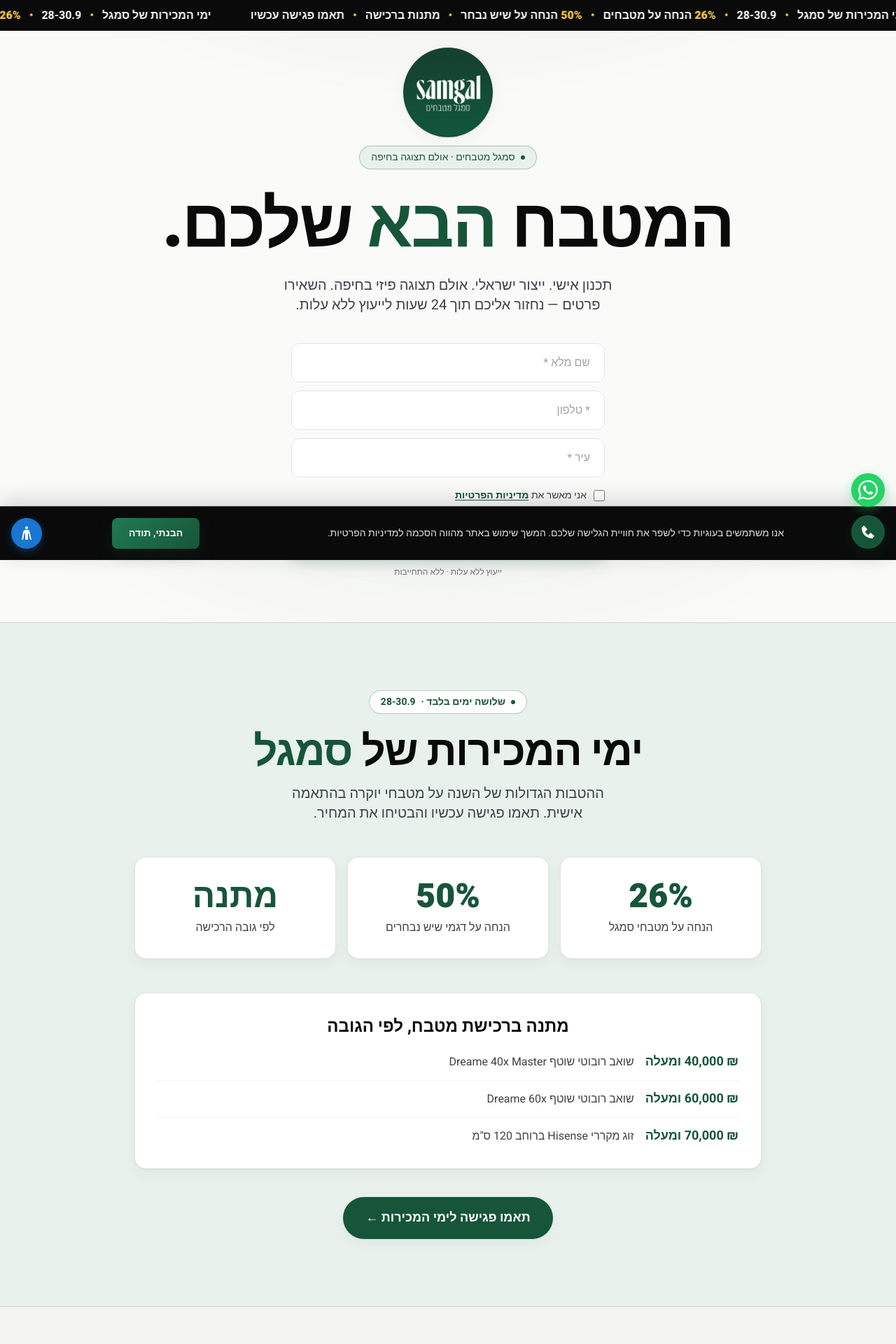
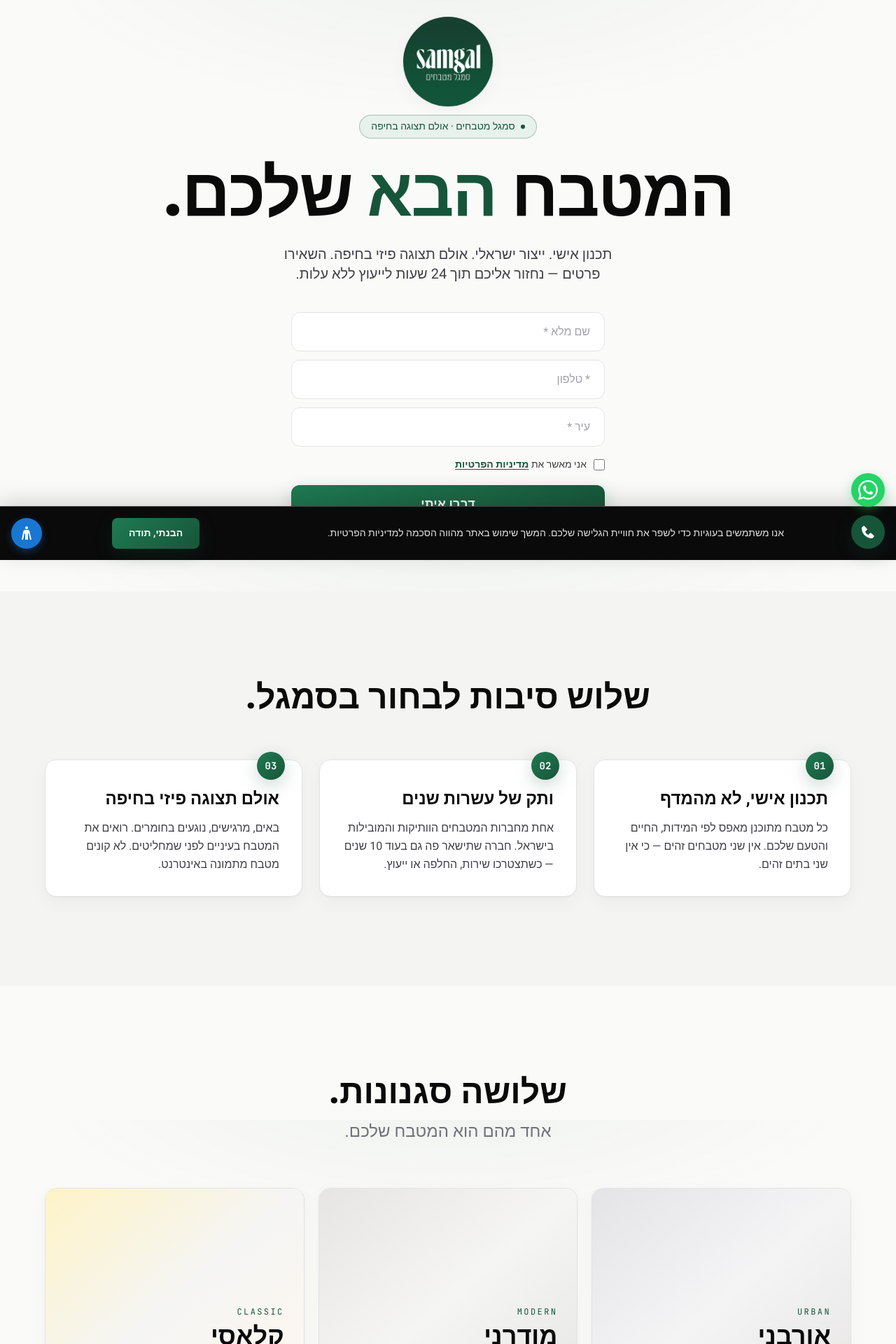
Before and after one commit to renumberagency/samgal-landing, a Next.js app: page / in a window 1280 px wide. Shown: the top 1920 px of the page at 70% size. Built offline with nearby package versions, Linux system fonts and the light colour scheme.

Commit message:
Remove sale-days promotion (ended 30.9)
Remove SaleBar, SaleSection and the Sale.tsx component. Meta pixel,
Lead event and click-tracking stay (they are permanent, not part of
the promo).

Co-Authored-By: Claude Opus 4.8 <noreply@anthropic.com>

```diff
--- a/app/(public)/layout.tsx
+++ b/app/(public)/layout.tsx
@@ -3,12 +3,10 @@ import AccessibilityWidget from "@/components/AccessibilityWidget";
 import ContactButtons from "@/components/ContactButtons";
 import Header from "@/components/Header";
 import Tracker from "@/components/Tracker";
-import { SaleBar } from "@/components/Sale";
 
 export default function PublicLayout({ children }: { children: React.ReactNode }) {
   return (
     <>
-      <SaleBar />
       <Header />
       {children}
       <CookieBanner />
--- a/app/(public)/page.tsx
+++ b/app/(public)/page.tsx
@@ -3,13 +3,11 @@ import WhySamgal from "@/components/WhySamgal";
 import StylesGallery from "@/components/StylesGallery";
 import HowItWorks from "@/components/HowItWorks";
 import FinalCTA from "@/components/FinalCTA";
-import { SaleSection } from "@/components/Sale";
 
 export default function HomePage() {
   return (
     <main className="relative">
       <Hero />
-      <SaleSection />
       <WhySamgal />
       <StylesGallery />
       <HowItWorks />
--- a/components/Sale.tsx
+++ /dev/null
@@ -1,136 +0,0 @@
-"use client";
-
-// קומפוננטת מבצע ימי המכירות 28-30.9. קובץ נפרד — להסרה מלאה ב-1.10 (git checkout pre-sale-2809).
-import { track } from "./Tracker";
-
-const LTR = "inline-block [unicode-bidi:isolate]";
-
-function BarItem() {
-  return (
-    <span className="mx-5 sm:mx-7">
-      ימי המכירות של סמגל
-      <span className="mx-3 text-[#F0C044]">•</span>
-      <span dir="ltr" className={LTR}>28-30.9</span>
-      <span className="mx-3 text-[#F0C044]">•</span>
-      <b className="text-[#F0C044]">26%</b> הנחה על מטבחים
-      <span className="mx-3 text-[#F0C044]">•</span>
-      <b className="text-[#F0C044]">50%</b> הנחה על שיש נבחר
-      <span className="mx-3 text-[#F0C044]">•</span>
-      מתנות ברכישה
-      <span className="mx-3 text-[#F0C044]">•</span>
-      תאמו פגישה עכשיו
-    </span>
-  );
-}
-
-export function SaleBar() {
-  const run = (
-    <>
-      <BarItem />
-      <BarItem />
-      <BarItem />
-    </>
-  );
-  return (
-    <a
-      href="#sale"
-      onClick={() => track("sale_bar_click")}
-      aria-label="ימי המכירות של סמגל 28-30.9 - תאמו פגישה"
-      dir="ltr"
-      className="block bg-ink-950 text-white text-sm sm:text-base font-semibold
-        py-2.5 overflow-hidden whitespace-nowrap"
-    >
-      <span className="sale-marquee inline-block will-change-transform">
-        {run}
-        {run}
-      </span>
-      <style>{`
-        .sale-marquee { animation: sale-scroll 30s linear infinite; }
-        @keyframes sale-scroll { from { transform: translateX(0); } to { transform: translateX(-50%); } }
-        @media (prefers-reduced-motion: reduce) { .sale-marquee { animation: none; } }
-      `}</style>
-    </a>
-  );
-}
-
-const PERKS = [
-  { big: "26%", label: "הנחה על מטבחי סמגל" },
-  { big: "50%", label: "הנחה על דגמי שיש נבחרים" },
-  { big: "מתנה", label: "לפי גובה הרכישה" },
-];
-
-const GIFTS = [
-  { th: "40,000 ₪", plus: "ומעלה", gift: "שואב רובוטי שוטף Dreame 40x Master" },
-  { th: "60,000 ₪", plus: "ומעלה", gift: "שואב רובוטי שוטף Dreame 60x" },
-  { th: "70,000 ₪", plus: "ומעלה", gift: 'זוג מקררי Hisense ברוחב 120 ס"מ' },
-];
-
-export function SaleSection() {
-  return (
-    <section
-      id="sale"
-      className="scroll-mt-4 py-16 sm:py-24 px-4 bg-samgal-tint border-y border-samgal/15"
-    >
-      <div className="max-w-4xl mx-auto text-center">
-        <span
-          className="inline-flex items-center gap-2 px-4 py-1.5 rounded-full
-            border border-samgal/30 bg-canvas-pure text-samgal text-sm font-semibold mb-6"
-        >
-          <span className="w-1.5 h-1.5 rounded-full bg-samgal" />
-          שלושה ימים בלבד · <span dir="ltr" className={LTR}>28-30.9</span>
-        </span>
-
-        <h2 className="text-4xl sm:text-6xl font-black tracking-tight text-ink-950 text-balance mb-4">
-          ימי המכירות של <span className="text-samgal">סמגל</span>
-        </h2>
-        <p className="text-lg sm:text-xl text-ink-700 max-w-2xl mx-auto text-balance mb-12">
-          ההטבות הגדולות של השנה על מטבחי יוקרה בהתאמה אישית. תאמו פגישה עכשיו והבטיחו את המחיר.
-        </p>
-
-        {/* שלוש הטבות מרכזיות */}
-        <div className="grid grid-cols-1 sm:grid-cols-3 gap-4 mb-12">
-          {PERKS.map((p) => (
-            <div
-              key={p.label}
-              className="rounded-2xl bg-canvas-pure border border-samgal/15 shadow-card p-6 sm:p-8"
-            >
-              <div className="text-4xl sm:text-5xl font-black text-samgal mb-2">{p.big}</div>
-              <div className="text-ink-700 font-medium text-balance">{p.label}</div>
-            </div>
-          ))}
-        </div>
-
-        {/* מדרגות המתנות */}
-        <div className="rounded-2xl bg-canvas-pure border border-samgal/15 shadow-card p-6 sm:p-8 mb-10 text-right">
-          <h3 className="text-xl sm:text-2xl font-bold text-ink-950 mb-5 text-center">
-            מתנה ברכישת מטבח, לפי הגובה
-          </h3>
-          <ul className="flex flex-col gap-3">
-            {GIFTS.map((g) => (
-              <li
-                key={g.th}
-                className="flex flex-col sm:flex-row sm:items-center gap-1 sm:gap-4
-                  border-b border-ink-100 last:border-0 pb-3 last:pb-0"
-              >
-                <span className="shrink-0 font-bold text-samgal text-lg min-w-[120px]">
-                  <span dir="ltr" className={LTR}>{g.th}</span> {g.plus}
-                </span>
-                <span className="text-ink-700">{g.gift}</span>
-              </li>
-            ))}
-          </ul>
-        </div>
-
-        <a
-          href="#final-cta"
-          onClick={() => track("sale_cta_click")}
-          className="inline-flex items-center justify-center gap-2 rounded-full
-            bg-samgal hover:bg-samgal-dark text-white font-bold text-lg
-            px-8 py-4 shadow-card transition-colors"
-        >
-          תאמו פגישה לימי המכירות ←
-        </a>
-      </div>
-    </section>
-  );
-}
```
